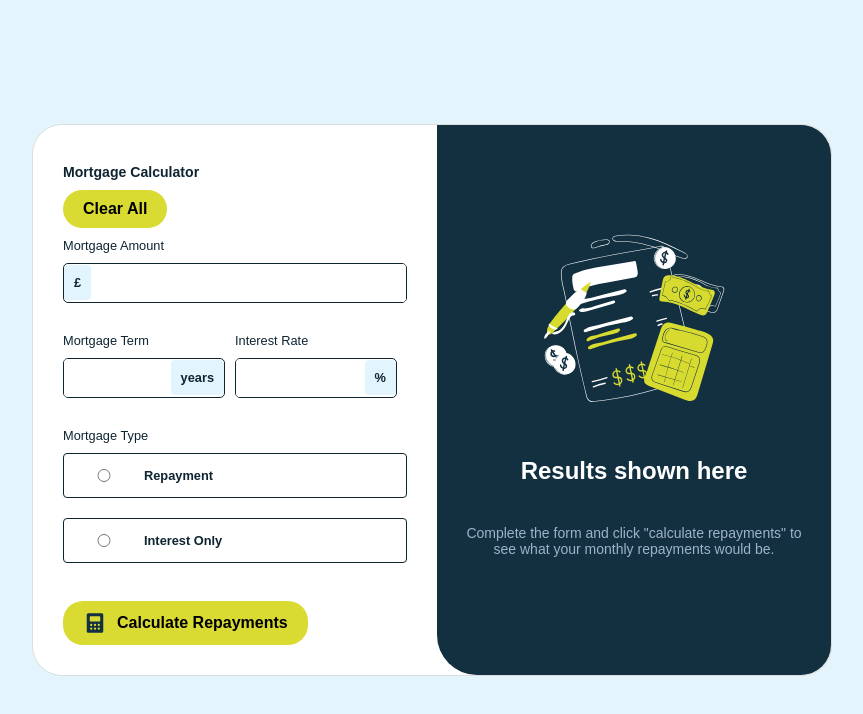
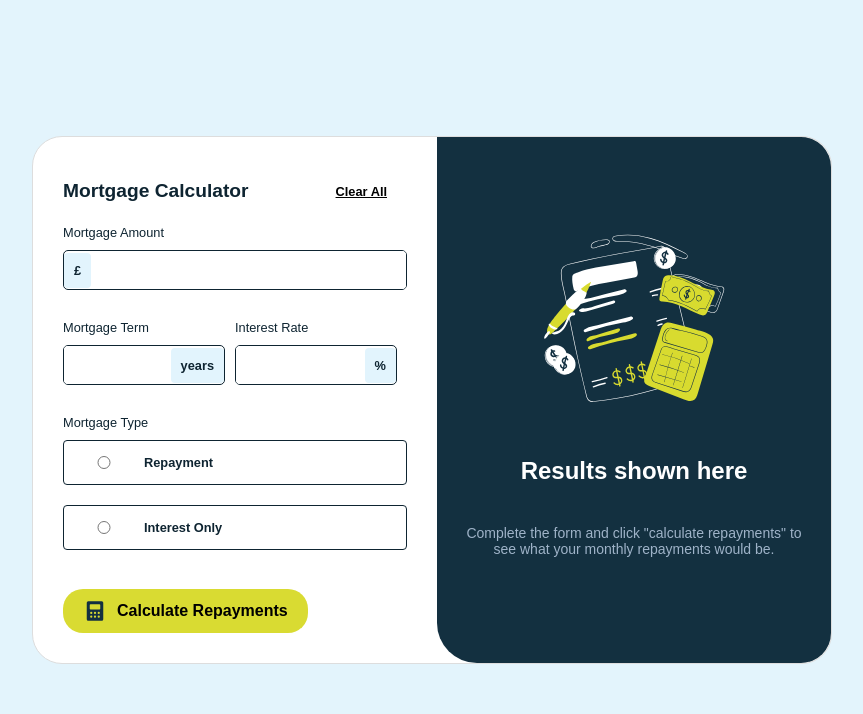
Before and after one commit to delfinjfb/mortgage-payment-femchallenge-, a React (Create React App) app: page / in a window 1280 px wide. Shown: the top 714 px of the page, without its empty margins (208-1071 px from the left). Built offline with nearby package versions, Linux system fonts and the light colour scheme; a web font is replaced by a local one.

Commit message:
Header and button link

```diff
--- a/src/App.js
+++ b/src/App.js
@@ -2,6 +2,7 @@ import React, {useState} from "react";
 import "./styles/_app.scss";
 import Radios from "./components/forms/radios/Radios.js";
 import Number from "./components/forms/input/number/Number.js";
+import Link from "./components/forms/link/Link.js";
 
 function App() {
 	const [formData, setFormData] = useState({
@@ -95,10 +96,10 @@ function App() {
 		<div className="container">
 			<div className="column">
 				<form onSubmit={handleSubmit}>
-					<h1>Mortgage Calculator</h1>
-					<button type="button" onClick={handleClear}>
-						Clear All
-					</button>
+					<div class="header">
+						<h1>Mortgage Calculator</h1>
+						<Link onClick={handleClear}>Clear All</Link>
+					</div>
 					<div className="inputs">
 						<label htmlFor="amount">Mortgage Amount</label>
 						<Number
--- /dev/null
+++ b/src/components/forms/link/Link.js
@@ -0,0 +1,12 @@
+import React from "react";
+import "./link.scss";
+
+const Link = ({onClick, children}) => {
+	return (
+		<button onClick={onClick} className="button">
+			{children}
+		</button>
+	);
+};
+
+export default Link;
--- /dev/null
+++ b/src/components/forms/link/link.scss
@@ -0,0 +1,15 @@
+.button {
+	background-color: unset;
+	border: none;
+	color: black;
+	text-decoration: underline;
+	font-size: 1em;
+	//float: right;
+	text-align: center;
+	display: inline-block;
+
+	&:hover {
+		background-color: unset;
+		text-decoration: none;
+	}
+}
--- a/src/styles/_app.scss
+++ b/src/styles/_app.scss
@@ -13,6 +13,12 @@
 .medium {
 	font-weight: 500;
 	font-family: "PlusJakartaSans", Arial, sans-serif;
+}
+
+.header {
+	display: flex;
+	justify-content: space-between;
+	align-items: center;
 }
 
 body {
@@ -122,7 +128,7 @@ body {
 	}
 }
 h1 {
-	font-size: 1.1em;
+	font-size: 1.5em;
 }
 
 .column form label {
```
